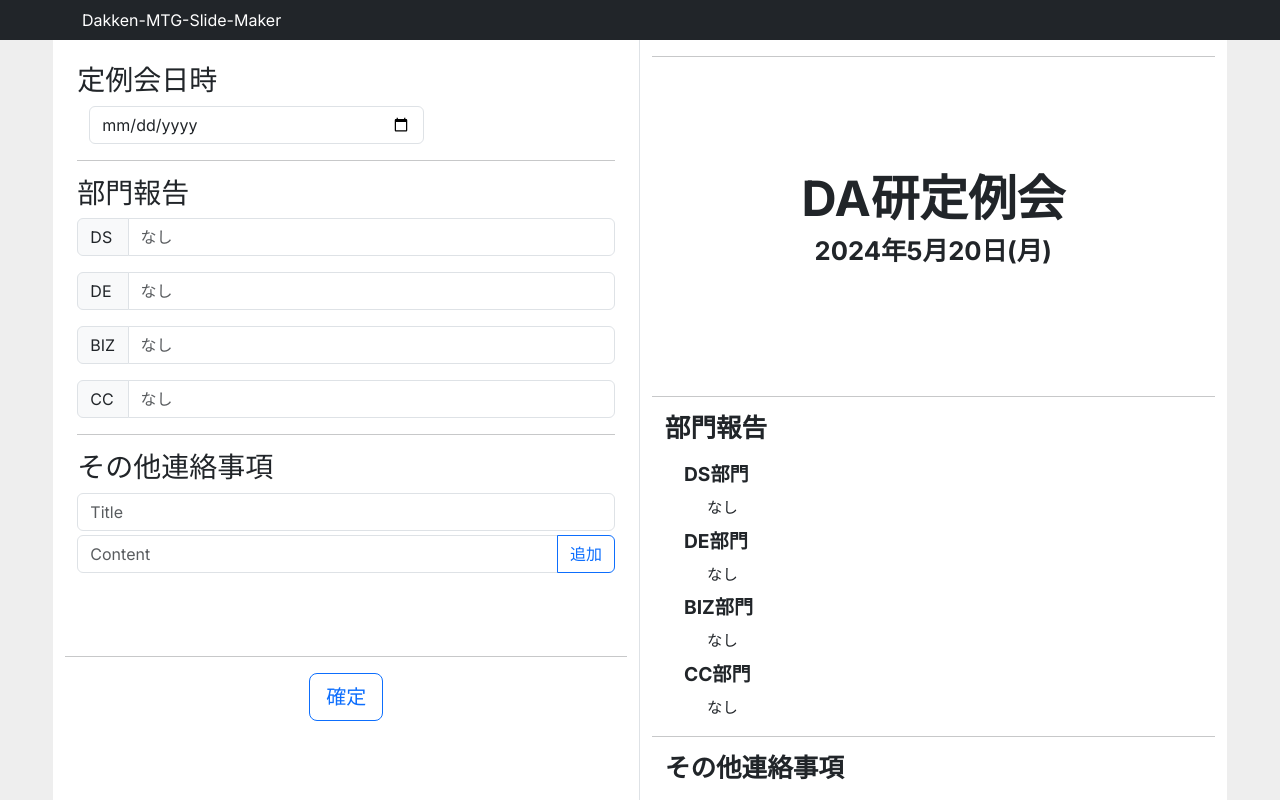
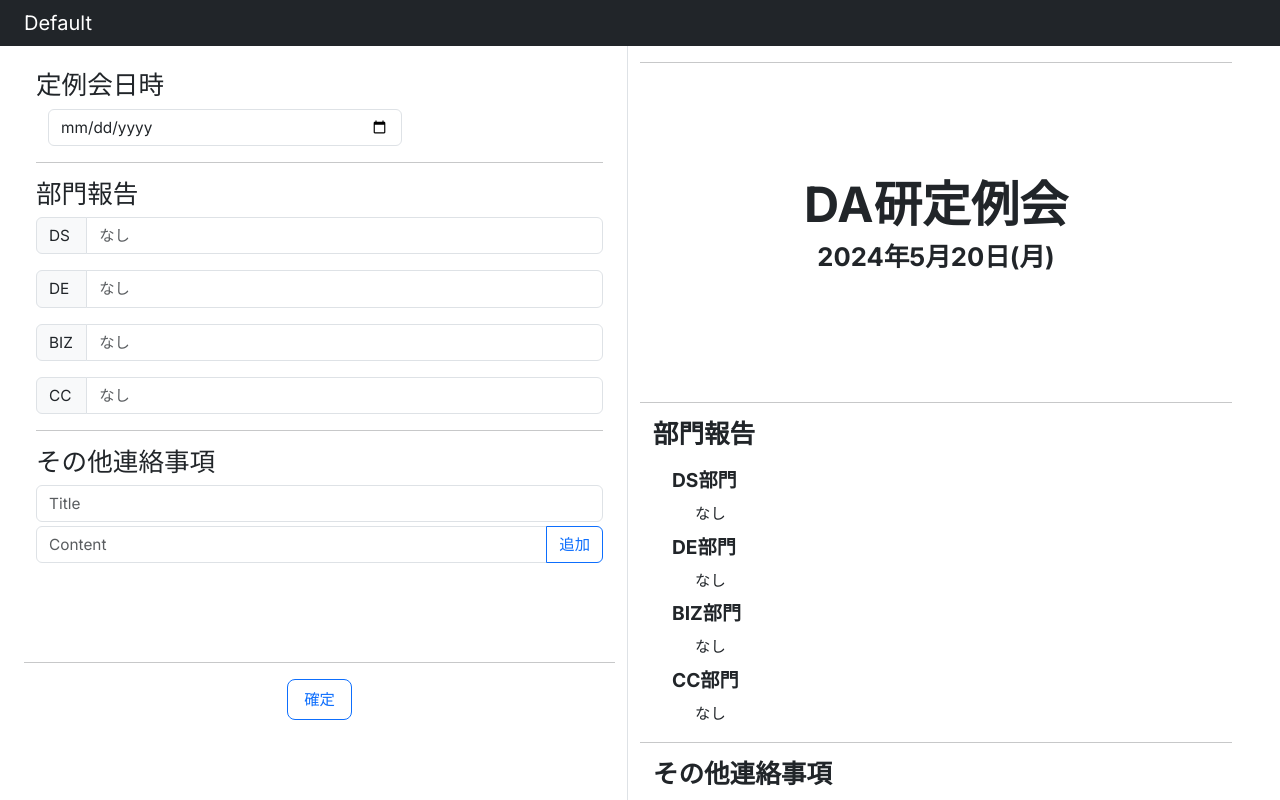
Before and after one commit to so-hey/dakken_mtg_slide_maker, a Next.js app: page /workspace in a window 1280 px wide. Built offline with nearby package versions, Linux system fonts and the light colour scheme.

Commit message:
fix font-size

```diff
--- a/src/app/layout.tsx
+++ b/src/app/layout.tsx
@@ -2,6 +2,9 @@ import type { Metadata } from "next";
 import { Inter } from "next/font/google";
 import "@/styles/globals.css";
 import "@/styles/globalicons.css";
+import Header from "@/components/Header";
+import { ReactNode } from "react";
+import Main from "@/components/Main";
 const inter = Inter({ subsets: ["latin"] });
 
 export const metadata: Metadata = {
@@ -12,7 +15,7 @@ export const metadata: Metadata = {
 export default function RootLayout({
   children,
 }: Readonly<{
-  children: React.ReactNode;
+  children: ReactNode;
 }>) {
   return (
     <html lang="en">
@@ -26,24 +29,8 @@ export default function RootLayout({
         ></link>
       </head>
       <body className={inter.className}>
-        <header style={{ height: "5vh", overflow: "hidden" }}>
-          <nav
-            className="navbar bg-dark border-bottom border-bottom-dark"
-            data-bs-theme="dark"
-          >
-            <div className="container text-center">
-              <div className="row mt-0 justify-content-md-center mh-100">
-                <div
-                  className="col col-md-auto mh-100"
-                  style={{ color: "white" }}
-                >
-                  Dakken-MTG-Slide-Maker
-                </div>
-              </div>
-            </div>
-          </nav>
-        </header>
-        <main style={{ height: "95vh", overflow: "hidden" }}> {children}</main>
+        <Header />
+        <Main content={children} />
       </body>
     </html>
   );
--- a/src/app/workspace/_display/page.tsx
+++ b/src/app/workspace/_display/page.tsx
@@ -9,44 +9,44 @@ export function Display() {
     <div>
       <style>{`
         .displayText .title {
-          font-size: 3.8vw;
+          font-size: min(3.8vw, 53.2px) !important;
           font-weight: bold;
           text-align: center;
-          padding-top: 7vw;
+          padding-top: min(7vw, 98px);
         }
         .displayText h1 {
-          font-size: 2vw;
+          font-size: min(2vw, 28px) !important;
           font-weight: bold;
-          margin-bottom: 1.5vw;
+          margin-bottom: min(1.5vw, 21px);
         }
         .displayText h2 {
-          font-size: 1.8vw;
+          font-size: min(1.8vw, 25.2px) !important;
           font-weight: bold;
         }
         .displayText h3 {
-          font-size: 1.5vw;
+          font-size: min(1.5vw, 21px) !important;
           font-weight: bold;
-          margin: 0.8vw 1.5vw;
+          margin: min(0.8vw, 11.2px) min(1.5vw, 21px);
         }
         .displayText h4 {
-          font-size: 1.2vw;
+          font-size: min(1.2vw, 16.8px) !important;
           font-weight: bold;
-          margin: 0.7vw 1.2vw;
+          margin: min(0.7vw, 9.8px) min(1.2vw, 16.8px);
         }
         .displayText h5 {
-          font-size: 1vw;
+          font-size: min(1vw, 14px) !important;
           font-weight: bold;
-          margin: 0.6vw 1vw;
+          margin: min(0.6vw, 8.4px) min(1vw, 14px);
         }
         .displayText ul {
-          margin: 0.8vw;
+          margin: min(0.8vw, 11.2px);
         }
         .displayText li {
-          font-size: 1.2vw;
+          font-size: min(1.2vw, 16.8px) !important;
         }
         .displayText .box {
-          height: 24vw;
-          padding: 0 1vw;
+          height: min(24vw, 336px);
+          padding: 0 min(1vw, 14px);
         }
       `}</style>
       <div
--- a/src/app/workspace/page.tsx
+++ b/src/app/workspace/page.tsx
@@ -15,12 +15,6 @@ export default function WorkSpace() {
 const InternalCompornent = () => {
   const { isWorking } = useProps();
   return (
-    <div className="container-fluid" style={{ backgroundColor: "#EEE" }}>
-      <div className="row mt-0 justify-content-center mh-100">
-        <div
-          className="col-10 col-lg-11 mh-100"
-          style={{ backgroundColor: "white" }}
-        >
     <div
       className="row mh-100"
       style={{
@@ -39,8 +33,5 @@ const InternalCompornent = () => {
         <Display />
       </div>
     </div>
-        </div>
-      </div>
-    </div>
   );
 };
--- /dev/null
+++ b/src/components/Header.tsx
@@ -0,0 +1,13 @@
+export default function Header() {
+  return (
+    <header className="navbar navbar-expand-lg bd-navbar sticky-top navbar-dark bg-dark">
+      <nav className="container-fluid">
+        <div className="container-xxl">
+          <a className="navbar-brand" href="#">
+            Default
+          </a>
+        </div>
+      </nav>
+    </header>
+  );
+}
--- /dev/null
+++ b/src/components/Main.tsx
@@ -0,0 +1,14 @@
+import { ReactNode } from "react";
+
+export default function Main({ content }: { content: ReactNode }) {
+  return (
+    <main
+      className="d-flex vh-100 justify-content-center"
+      style={{ backgroundColor: "#EEE" }}
+    >
+      <div className="row container-xxl" style={{ backgroundColor: "white" }}>
+        {content}
+      </div>
+    </main>
+  );
+}
--- a/src/styles/globals.css
+++ b/src/styles/globals.css
@@ -17,3 +17,28 @@ body {
     "GRAD" 0,
     "opsz" 48;
 }
+
+h1 {
+  font-size: 3vw;
+}
+h2 {
+  font-size: min(2.4vw, 33.6px) !important;
+}
+h3 {
+  font-size: min(2vw, 28px) !important;
+}
+h4 {
+  font-size: min(1.8vw, 25.2px) !important;
+}
+h5 {
+  font-size: min(1.5vw, 21px) !important;
+}
+li {
+  font-size: min(1.2vw, 16.8px) !important;
+}
+p,
+input,
+span,
+button {
+  font-size: min(1.2vw, 16.8px) !important;
+}
```
Lines whose indentation alone changed are shown as unchanged.
